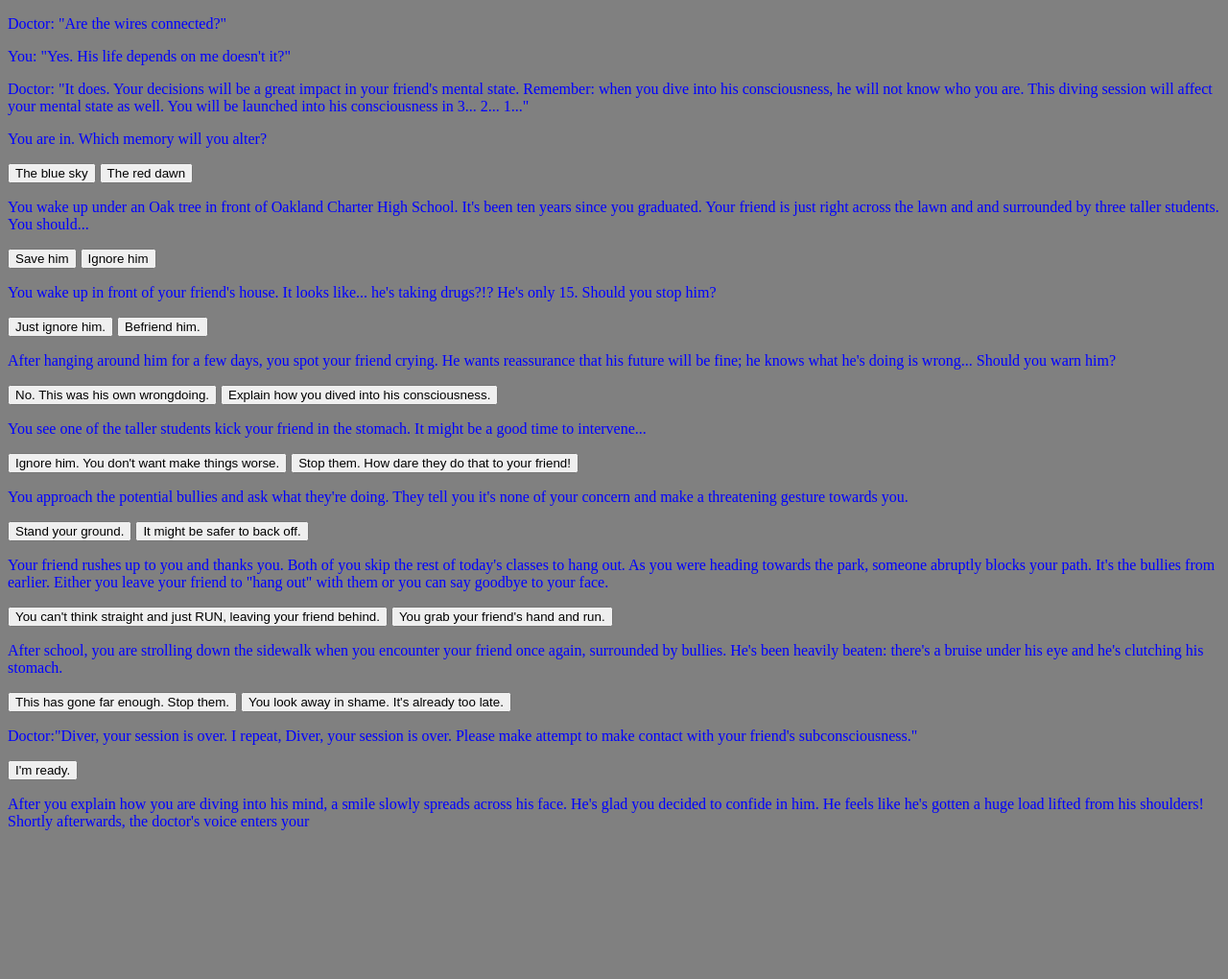
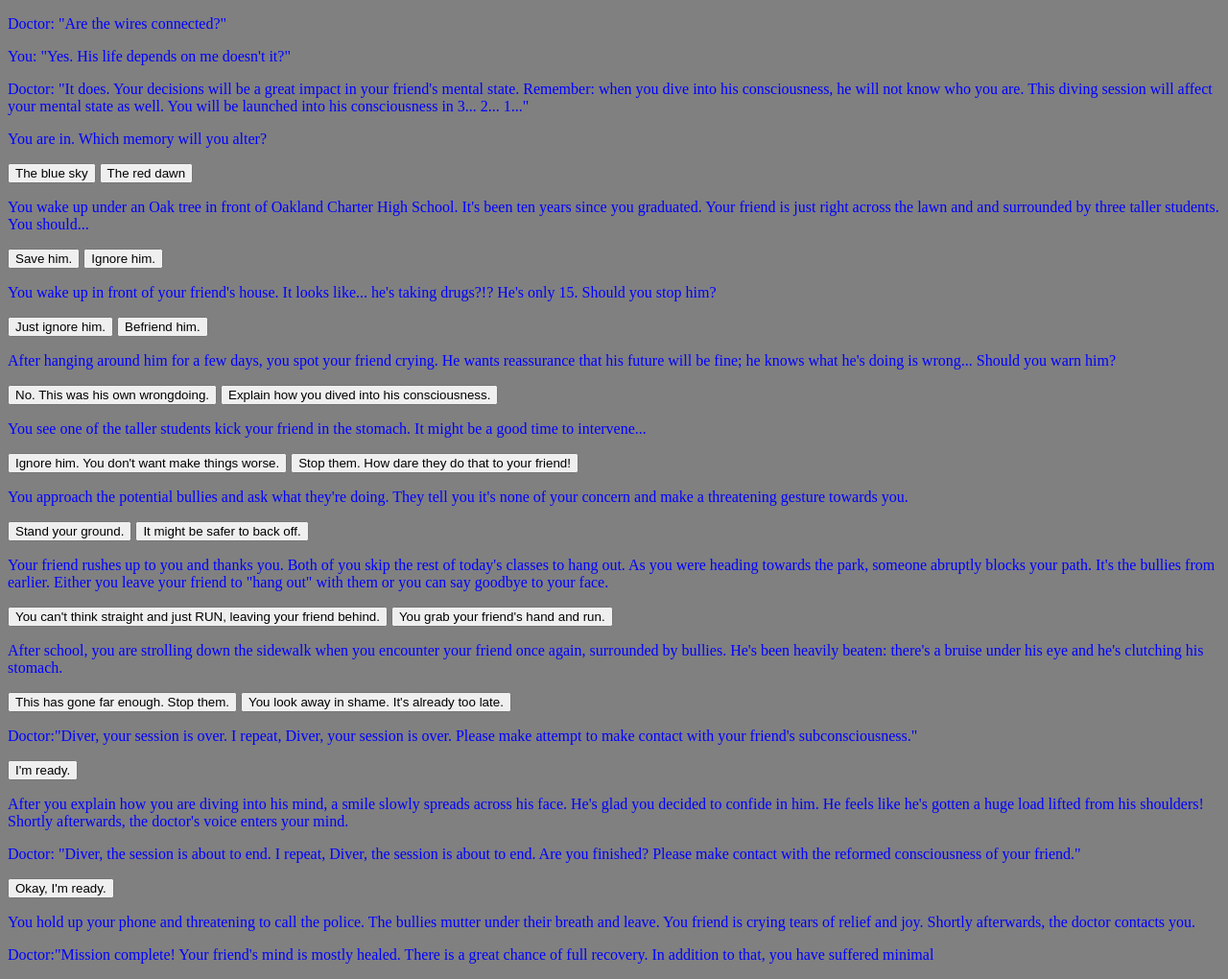
Before and after one commit to ScriptEdBayHackathon2k18/teamM, a website: page views/story.html in a window 1280 px wide. Shown: the whole page at 96% size. Before the commit the page ends 881 px from the top, so only its background shows below. Drawn offline with Linux system fonts and the light colour scheme.

Commit message:
🎯🏕 Checkpoint ./public/data.json:789123/280 ./public/client.js:789225/112 ./views/story.html:789123/1019 ./public/dev.json:789118/2:789225/751

```diff
--- a/public/client.js
+++ b/public/client.js
@@ -17,7 +17,7 @@ $(function() {
     console.log( "complete" );
   });
   }
-  var data= fetchData();
+  window.data= fetchData();
   $("#leftButton").click(handleButtonClick);
   $("#middleButton").click(handleButtonClick);
   $("#rightButton").click(handleButtonClick);
@@ -29,7 +29,8 @@ $(function() {
   };
 
   function setUpPage(id){
-
+    var content = window.data[id][content];
+    console.log(content);
   };
 
 })
--- a/public/data.json
+++ b/public/data.json
@@ -14,15 +14,15 @@
 	}
 }, {
 	"id": 1,
-	"content": "",
+	"content": "<p>\r\n          You wake up under an Oak tree in front of Oakland Charter High School. It's been ten years since you graduated. \r\n          Your friend is just right across the lawn and and surrounded by three taller students. You should...\r\n        <\/p>",
   "background": "#A9A9A9",
 	"options": {
 		"leftbutton": {
-			"text": "",
+			"text": "Save him.",
 			"link_id": 5
 		},
 		"rightbutton": {
-			"text": "",
+			"text": "Ignore him.",
 			"link_id": 4
 		}
   }
--- a/views/story.html
+++ b/views/story.html
@@ -40,10 +40,10 @@
           Your friend is just right across the lawn and and surrounded by three taller students. You should...
         </p>
           <button class="five">
-            Save him
+            Save him.
           </button>
           <button class="four">
-            Ignore him
+            Ignore him.
           </button>
       </div>
 
@@ -139,16 +139,26 @@
         <p>
           After you explain how you are diving into his mind, a smile slowly spreads across his face.
           He's glad you decided to confide in him. He feels like he's gotten a huge load lifted from his shoulders!
-          Shortly afterwards, the doctor's voice enters your
+          Shortly afterwards, the doctor's voice enters your mind.
         </p>
         <p>
-
+          Doctor: "Diver, the session is about to end. I repeat, Diver, the session is about to end. Are you finished?
+          Please make contact with the reformed consciousness of your friend."
         </p>
-        <butto
+        <button class="300">
+          Okay, I'm ready.
+        </button>
       </div>
 
       <div id="tenres">
-
+        <p>
+          You hold up your phone and threatening to call the police. The bullies mutter under their
+          breath and leave. You friend is crying tears of relief and joy. Shortly afterwards, the doctor contacts you.
+        </p>
+        <p>
+          Doctor:"Mission complete! Your friend's mind is mostly healed. There is a great chance of full recovery.
+          In addition to that, you have suffered minimal
+        </p>
       </div>
 
       <div id="elevenres">
```
Also changed, not shown: public/dev.json (+25 -25 lines).
